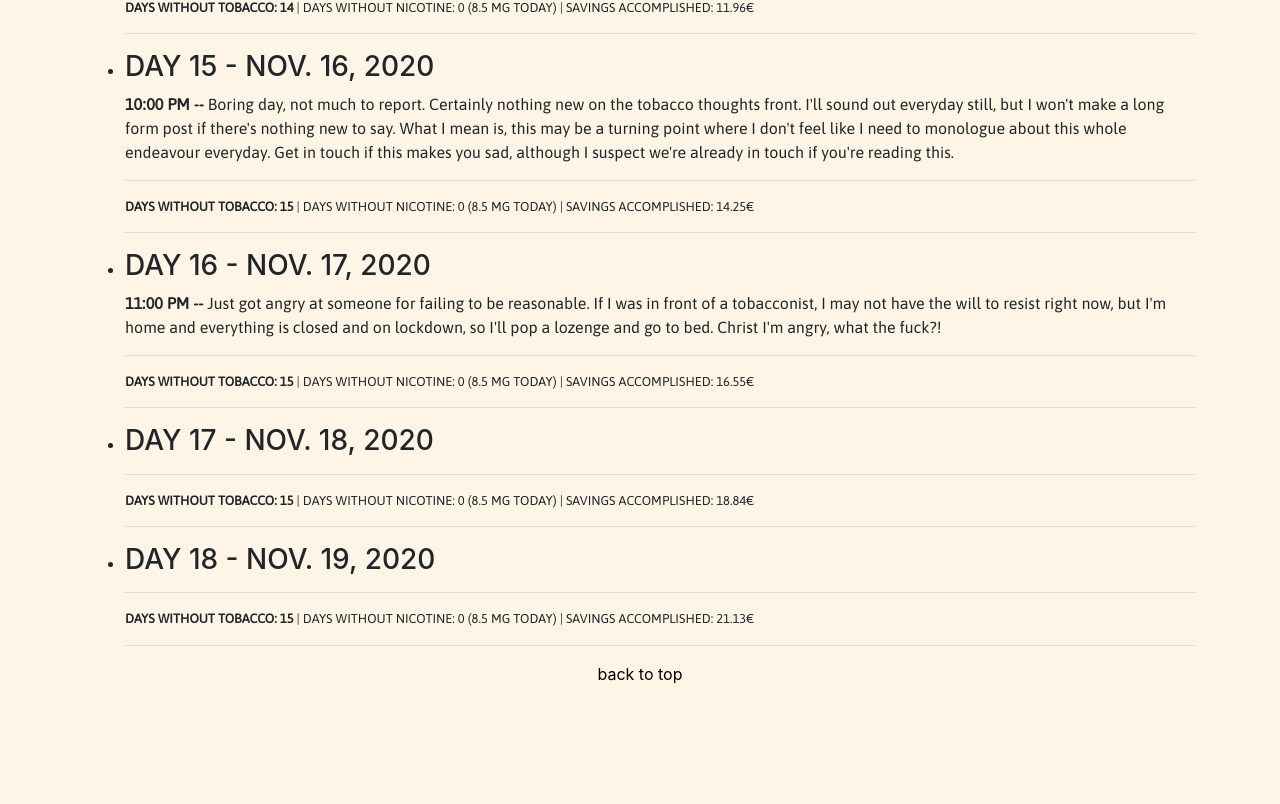
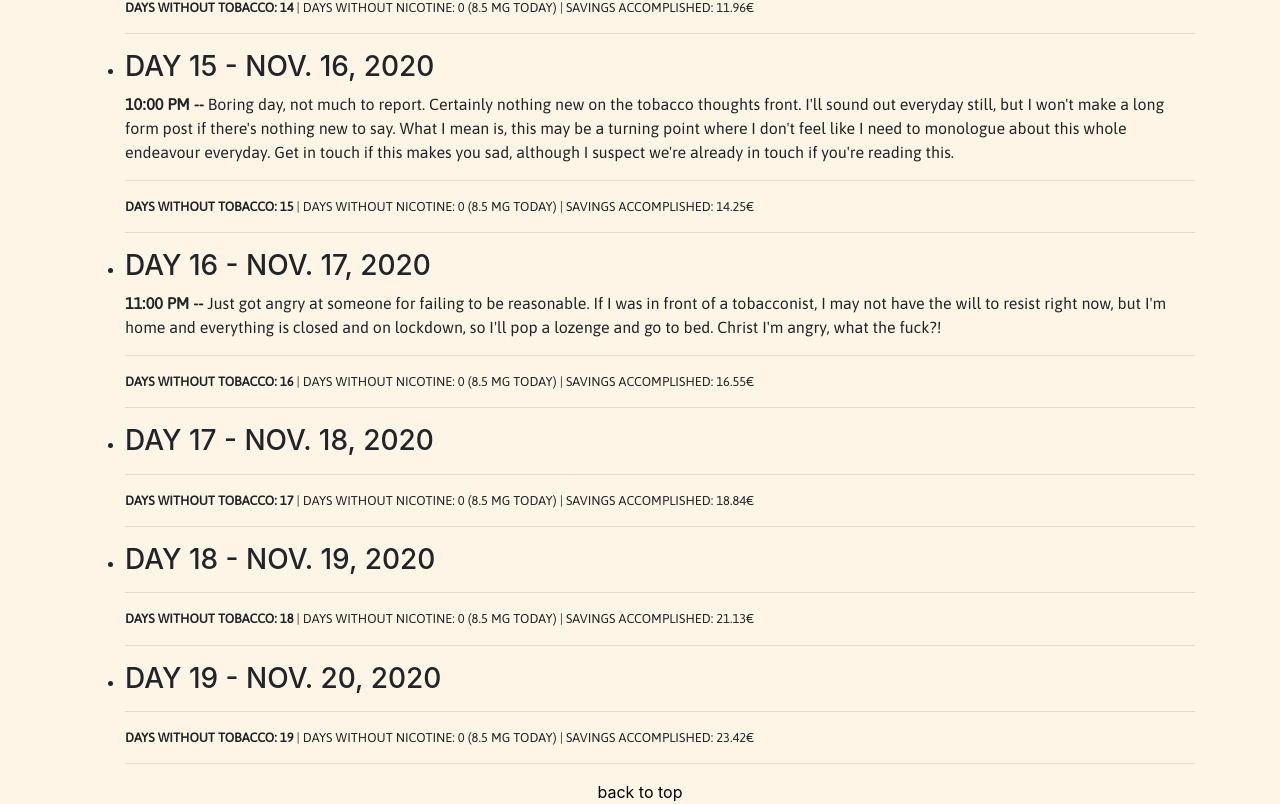
Before and after one commit to draialexis/alexisdrai, an Angular app: page / in a window 1280 px wide. Shown: the part 5153-5957 px from the top of the page. Before the commit the page ends 5839 px from the top, so only its background shows below. Built offline with nearby package versions, Linux system fonts and the light colour scheme.

Commit message:
Add entry for day 19

```diff
--- a/src/app/components/smokefree/smokefree.component.html
+++ b/src/app/components/smokefree/smokefree.component.html
@@ -247,22 +247,29 @@
       tobacconist, I may not have the will to resist right now, but I'm home and everything is closed and on lockdown,
       so I'll pop a lozenge and go to bed. Christ I'm angry, what the fuck?!</p>
     <hr>
-    <p class="small-print text-uppercase"><strong>days without tobacco: 15</strong> | days without nicotine: 0 (8.5 mg
+    <p class="small-print text-uppercase"><strong>days without tobacco: 16</strong> | days without nicotine: 0 (8.5 mg
       today) | savings accomplished: 16.55€</p>
     <hr>
   </li>
   <li>
     <h3 class="text-uppercase">Day 17 - nov. 18, 2020</h3>
     <hr>
-    <p class="small-print text-uppercase"><strong>days without tobacco: 15</strong> | days without nicotine: 0 (8.5 mg
+    <p class="small-print text-uppercase"><strong>days without tobacco: 17</strong> | days without nicotine: 0 (8.5 mg
       today) | savings accomplished: 18.84€</p>
     <hr>
   </li>
   <li>
-    <h3 id="smokefree" class="text-uppercase">Day 18 - nov. 19, 2020</h3>
+    <h3 class="text-uppercase">Day 18 - nov. 19, 2020</h3>
     <hr>
-    <p class="small-print text-uppercase"><strong>days without tobacco: 15</strong> | days without nicotine: 0 (8.5 mg
+    <p class="small-print text-uppercase"><strong>days without tobacco: 18</strong> | days without nicotine: 0 (8.5 mg
       today) | savings accomplished: 21.13€</p>
+    <hr>
+  </li>
+  <li>
+    <h3 id="smokefree" class="text-uppercase">Day 19 - nov. 20, 2020</h3>
+    <hr>
+    <p class="small-print text-uppercase"><strong>days without tobacco: 19</strong> | days without nicotine: 0 (8.5 mg
+      today) | savings accomplished: 23.42€</p>
     <hr>
   </li>
 </ul>
```
